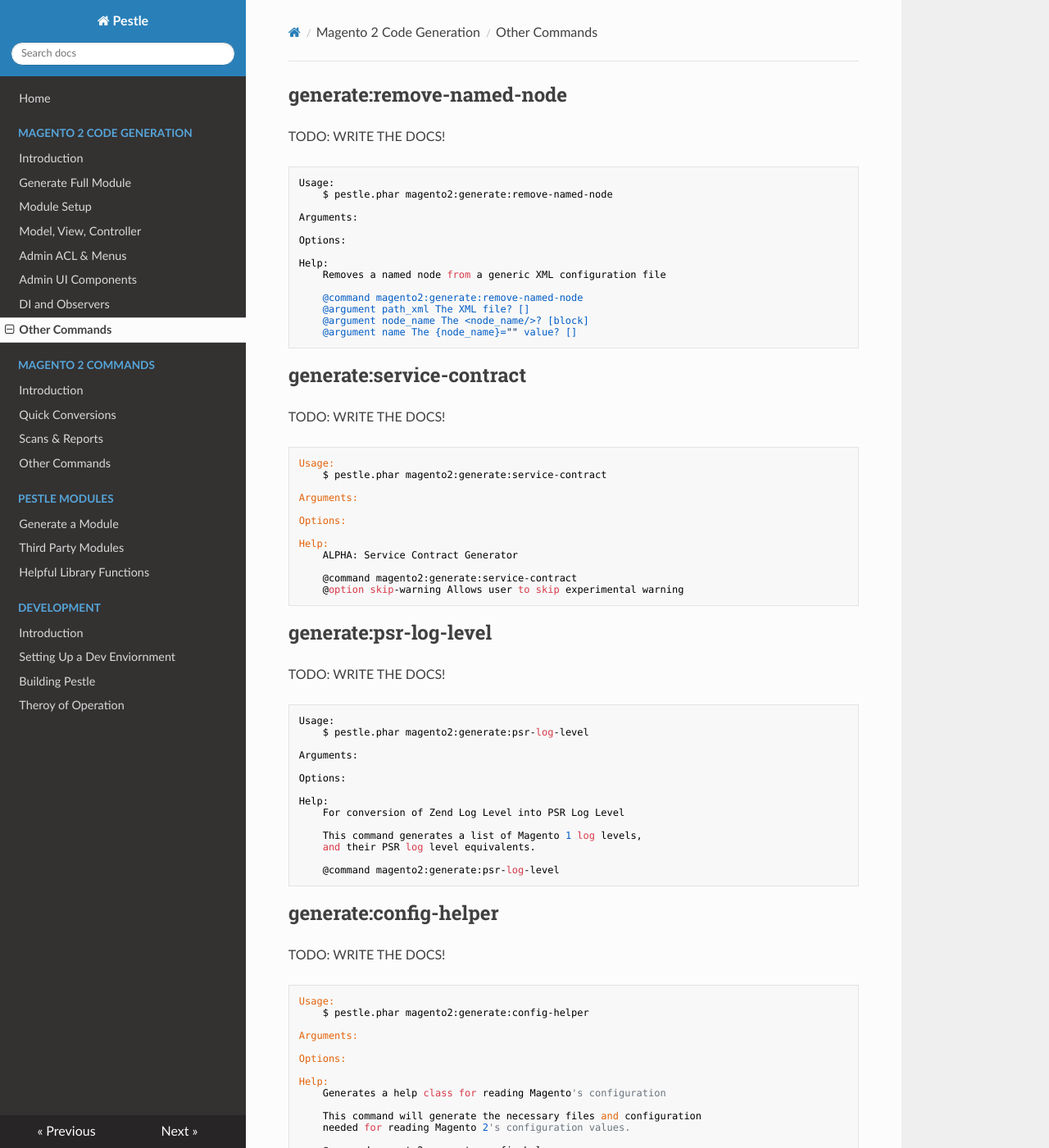
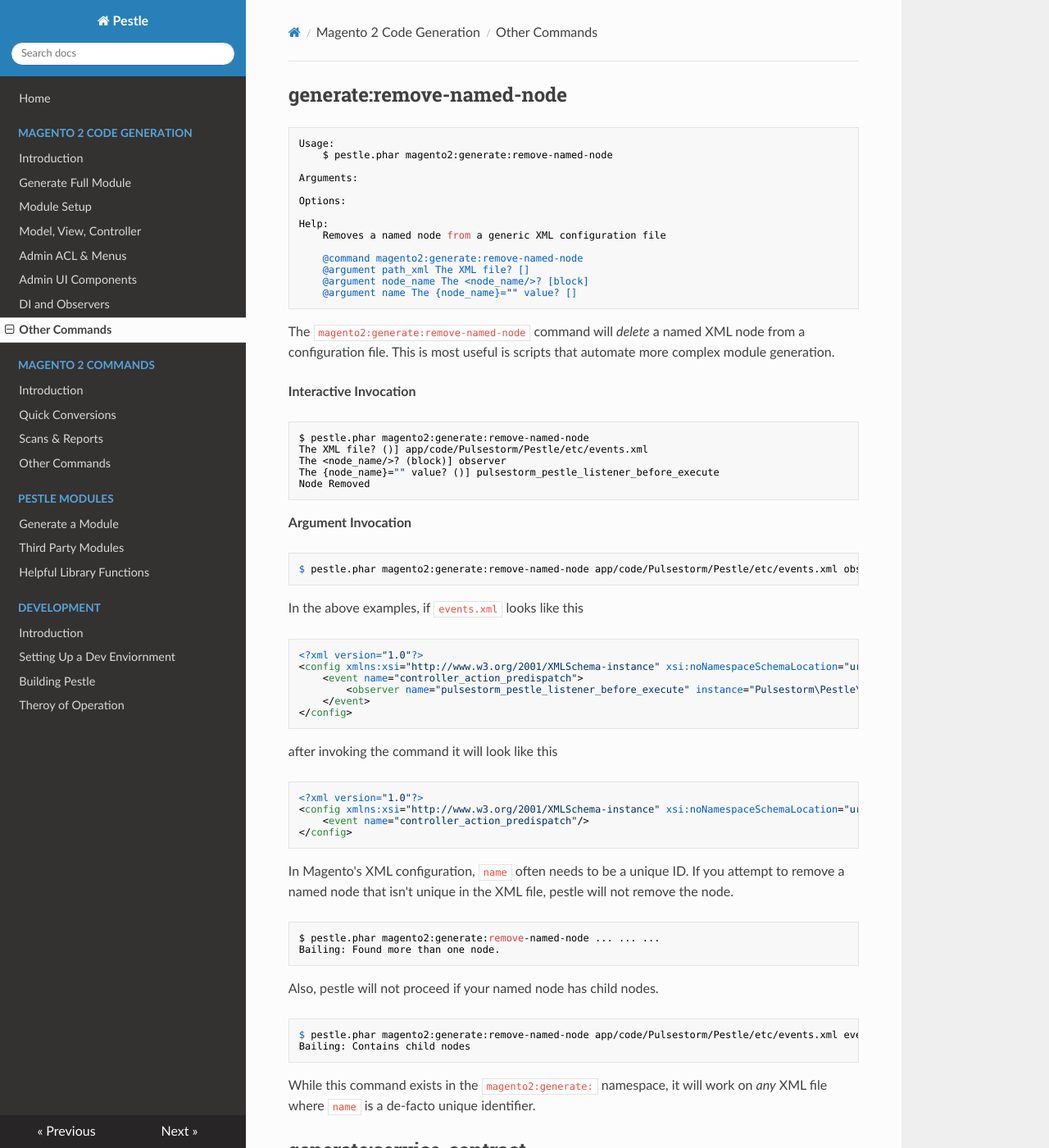
Before and after one commit to astorm/pestle, an MkDocs documentation site: the page built from docs/magneto2-others.md, in a window 1280 px wide and 1400 px high. Shown: the whole window at 82% size. Built offline with MkDocs 1.6.1, drawn with Linux system fonts in a browser that asks for light colours; nearby versions of some CDN libraries.

```diff
--- a/docs/magneto2-others.md
+++ b/docs/magneto2-others.md
@@ -1,6 +1,4 @@
 ## generate:remove-named-node
-
-TODO: WRITE THE DOCS!
 
     Usage:
         $ pestle.phar magento2:generate:remove-named-node
@@ -17,7 +15,47 @@ TODO: WRITE THE DOCS!
         @argument node_name The <node_name/>? [block]
         @argument name The {node_name}="" value? []
 
+The `magento2:generate:remove-named-node` command will _delete_ a named XML node from a configuration file.  This is most useful is scripts that automate more complex module generation.
 
+**Interactive Invocation**
+
+    $ pestle.phar magento2:generate:remove-named-node
+    The XML file? ()] app/code/Pulsestorm/Pestle/etc/events.xml
+    The <node_name/>? (block)] observer
+    The {node_name}="" value? ()] pulsestorm_pestle_listener_before_execute
+    Node Removed
+
+**Argument Invocation**
+
+    $ pestle.phar magento2:generate:remove-named-node app/code/Pulsestorm/Pestle/etc/events.xml observer pulsestorm_pestle_listener_before_execute
+
+In the above examples, if `events.xml` looks like this
+
+    <?xml version="1.0"?>
+    <config xmlns:xsi="http://www.w3.org/2001/XMLSchema-instance" xsi:noNamespaceSchemaLocation="urn:magento:framework:Event/etc/events.xsd">
+        <event name="controller_action_predispatch">
+            <observer name="pulsestorm_pestle_listener_before_execute" instance="Pulsestorm\Pestle\Observer\Listener\Before\Execute" />
+        </event>
+    </config>
+
+after invoking the command it will look like this
+
+    <?xml version="1.0"?>
+    <config xmlns:xsi="http://www.w3.org/2001/XMLSchema-instance" xsi:noNamespaceSchemaLocation="urn:magento:framework:Event/etc/events.xsd">
+        <event name="controller_action_predispatch"/>
+    </config>
+
+In Magento's XML configuration, `name` often needs to be a unique ID.  If you attempt to remove a named node that isn't unique in the XML file, pestle will not remove the node.
+
+    $ pestle.phar magento2:generate:remove-named-node ... ... ...
+    Bailing: Found more than one node.
+
+Also, pestle will not proceed if your named node has child nodes.
+
+    $ pestle.phar magento2:generate:remove-named-node app/code/Pulsestorm/Pestle/etc/events.xml event controller_action_predispatch
+    Bailing: Contains child nodes
+
+While this command exists in the `magento2:generate:` namespace, it will work on _any_ XML file where `name` is a de-facto unique identifier.
 ## generate:service-contract
 
 TODO: WRITE THE DOCS!
```
